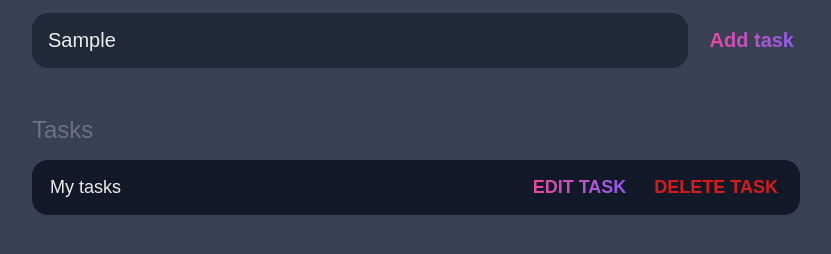
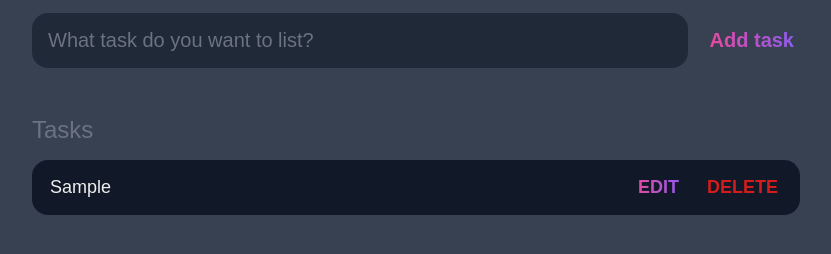
Before and after one commit to TheNevilleLevel/To-Do-App, a plain HTML site: page index.html in a window 1280 px wide. Both pictures are taken after typing "Sample" into the empty fields and a click on the input "Add task". Shown: the part 80-334 px from the top of the page, without its empty margins (224-1055 px from the left). Drawn offline with Linux system fonts and the light colour scheme.

Commit message:
Finished up the Js
Finished all the Javascript commands. Did run into a bug that didn't have the "edit" and "delete" buttons show up properly when adding a new task, but after retyping the command code it worked the second time round. The app is now complete

```diff
--- a/index.html
+++ b/index.html
@@ -1,5 +1,6 @@
 <!DOCTYPE html>
 <html lang="en">
+
 <head>
     <meta charset="UTF-8">
     <meta http-equiv="X-UA-Compatible" content="IE=edge">
@@ -9,20 +10,14 @@
 
     <link rel="stylesheet" href="main.css" />
 </head>
+
 <body>
 
     <header>
         <h1>Task List</h1>
         <form id="new-task-form">
-                <input
-                    type="text"
-                    name="new-task-input"
-                    id="new-task-input"
-                    placeholder="What task do you want to list?" />
-                <input
-                    type="submit"
-                    id="new-task-submit"
-                    value="Add task" />
+            <input type="text" name="new-task-input" id="new-task-input" placeholder="What task do you want to list?" />
+            <input type="submit" id="new-task-submit" value="Add task" />
         </form>
     </header>
     <main>
@@ -31,19 +26,20 @@
 
             <div id="tasks">
 
-                    <div class="task">
+                <!-- <div class="task">
 					<div class="content">
 						<input
 							type="text"
 							class="text"
-                                value="My tasks"
+							value="A new task"
 							readonly>
 					</div>
 					<div class="actions">
-                            <button class="edit">Edit task</button>
-                            <button class="delete">Delete task</button>
+						<button class="edit">Edit</button>
+						<button class="delete">Delete</button>
 					</div>
-                    </div>
+				</div> -->
+
 
             </div>
         </section>
@@ -51,4 +47,5 @@
 
     <script src="main.js"></script>
 </body>
+
 </html>
--- a/main.js
+++ b/main.js
@@ -25,7 +25,7 @@ window.addEventListener('load', () => {
 		task_content_el.appendChild(task_input_el);
 
 		const task_actions_el = document.createElement('div');
-        task_actions_el.classList.add('acions');
+		task_actions_el.classList.add('actions');
 
 		const task_edit_el = document.createElement('button');
 		task_edit_el.classList.add('edit');
@@ -34,5 +34,29 @@ window.addEventListener('load', () => {
 		const task_delete_el = document.createElement('button');
 		task_delete_el.classList.add('delete');
 		task_delete_el.innerText = 'Delete';
-    })
-})
+
+		task_actions_el.appendChild(task_edit_el);
+		task_actions_el.appendChild(task_delete_el);
+
+		task_el.appendChild(task_actions_el);
+
+		list_el.appendChild(task_el);
+
+		input.value = '';
+
+		task_edit_el.addEventListener('click', (e) => {
+			if (task_edit_el.innerText.toLowerCase() == "edit") {
+				task_edit_el.innerText = "Save";
+				task_input_el.removeAttribute("readonly");
+				task_input_el.focus();
+			} else {
+				task_edit_el.innerText = "Edit";
+				task_input_el.setAttribute("readonly", "readonly");
+			}
+		});
+
+		task_delete_el.addEventListener('click', (e) => {
+			list_el.removeChild(task_el);
+		});
+	});
+});
```
Also changed, not shown: main.css (+5 -3 lines). Lines whose indentation alone changed are shown as unchanged.
